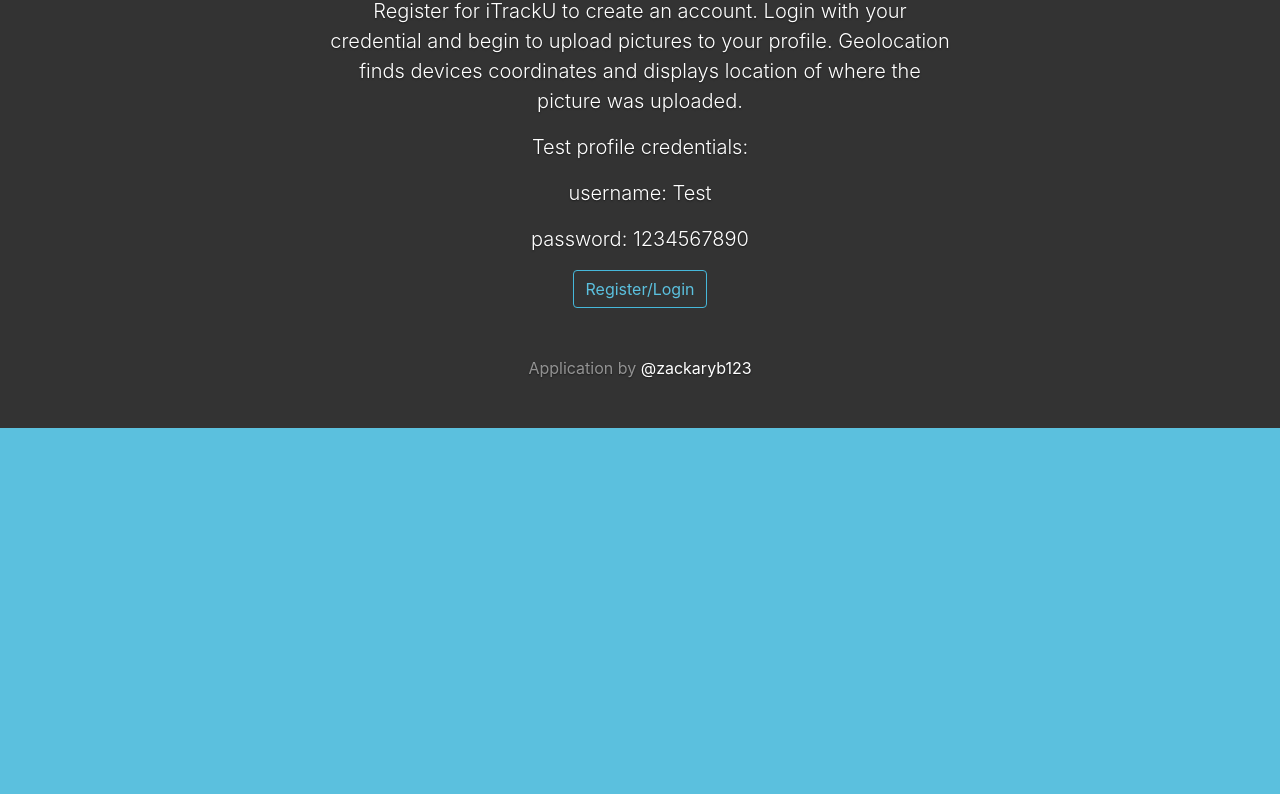
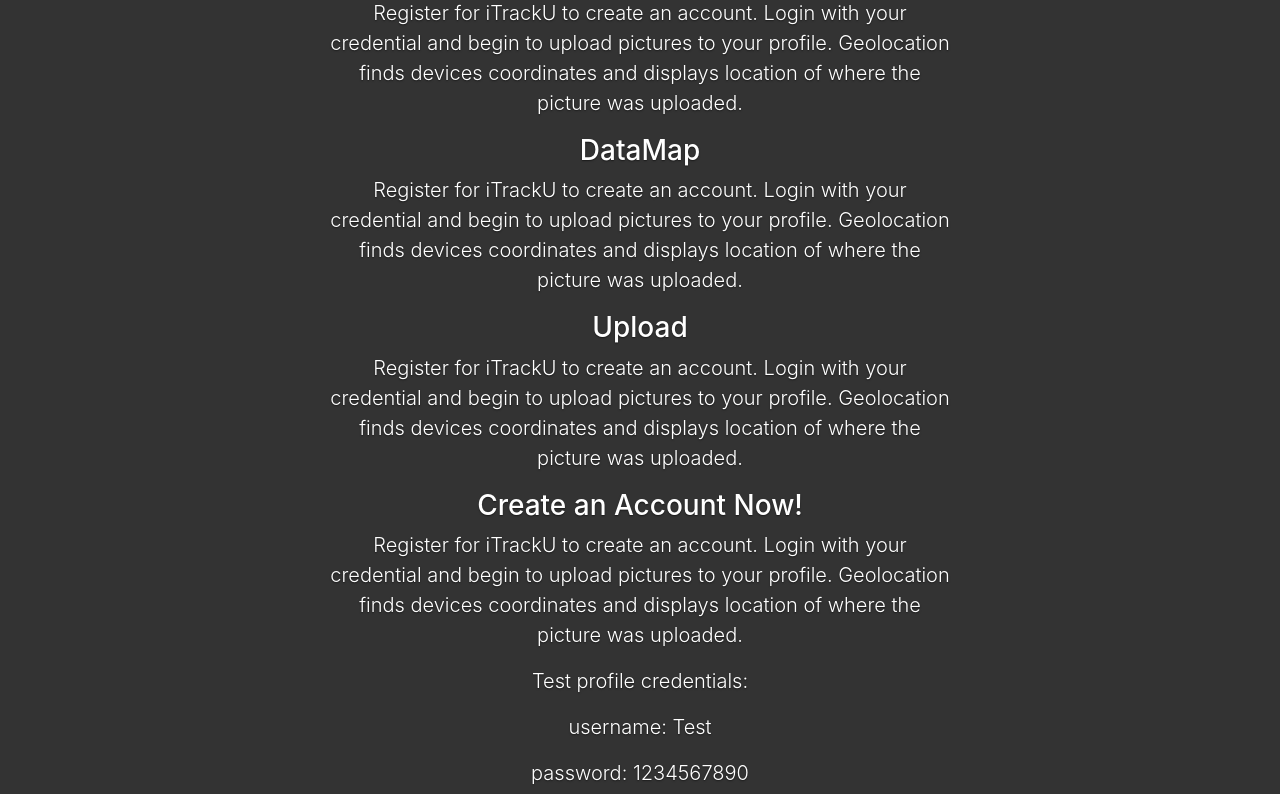
Before and after one commit to zackaryb123/CapstoneTwo, a website built with webpack: page public/index.html in a window 1280 px wide. Shown: the part 228-1022 px from the top of the page. Before the commit the page ends 800 px from the top, so only its background shows below. Built offline with nearby package versions, Linux system fonts and the light colour scheme; a script that the page names is missing.

Commit message:
Added template for landing page that consist of an about, datamap description and example interface, and upload instructions.

```diff
--- a/public/index.html
+++ b/public/index.html
@@ -104,10 +104,23 @@
                             <img class="nav-logo" src="img/iTrackU_icon.png" alt="app logo"/>
                         </a>
                     </div>
+                    <h1 class="cover-heading">iTrackU Application</h1>
                 </header>
 
-                <main role="main" class="inner cover">
-                    <h1 class="cover-heading">iTrackU Application</h1>
+                <section role="main" class="inner cover">
+                    <h3>About</h3>
+                    <p class="lead">Register for iTrackU to create an account. Login with your credential and begin to upload pictures to your profile. Geolocation finds devices coordinates and displays location of where the picture was uploaded.</p>
+                </section>
+                <section role="main" class="inner cover">
+                    <h3>DataMap</h3>
+                    <p class="lead">Register for iTrackU to create an account. Login with your credential and begin to upload pictures to your profile. Geolocation finds devices coordinates and displays location of where the picture was uploaded.</p>
+                </section>
+                <section role="main" class="inner cover">
+                    <h3>Upload</h3>
+                    <p class="lead">Register for iTrackU to create an account. Login with your credential and begin to upload pictures to your profile. Geolocation finds devices coordinates and displays location of where the picture was uploaded.</p>
+                </section>
+                <section role="main" class="inner cover">
+                    <h3>Create an Account Now!</h3>
                     <p class="lead">Register for iTrackU to create an account. Login with your credential and begin to upload pictures to your profile. Geolocation finds devices coordinates and displays location of where the picture was uploaded.</p>
                     <p class="lead">Test profile credentials:</p>
                     <p class="lead">username: Test</p>
@@ -115,7 +128,7 @@
                     <p class="lead">
                         <input value="Register/Login" type="button" class="btn btn-outline-info" data-toggle="modal" data-target="#login-joinPage"/>
                     </p>
-                </main>
+                </section>
 
                 <footer class="mastfoot">
                     <div class="inner">
--- a/public/stylesheets/landing.css
+++ b/public/stylesheets/landing.css
@@ -38,7 +38,7 @@
 
 /* Padding for spacing */
 .inner {
-    padding: 2rem;
+
 }
 
 /*
@@ -137,7 +137,7 @@
 }
 
 .cover-logo {
-    float: left;
+
 }
 
 #Cover-Page {
```
